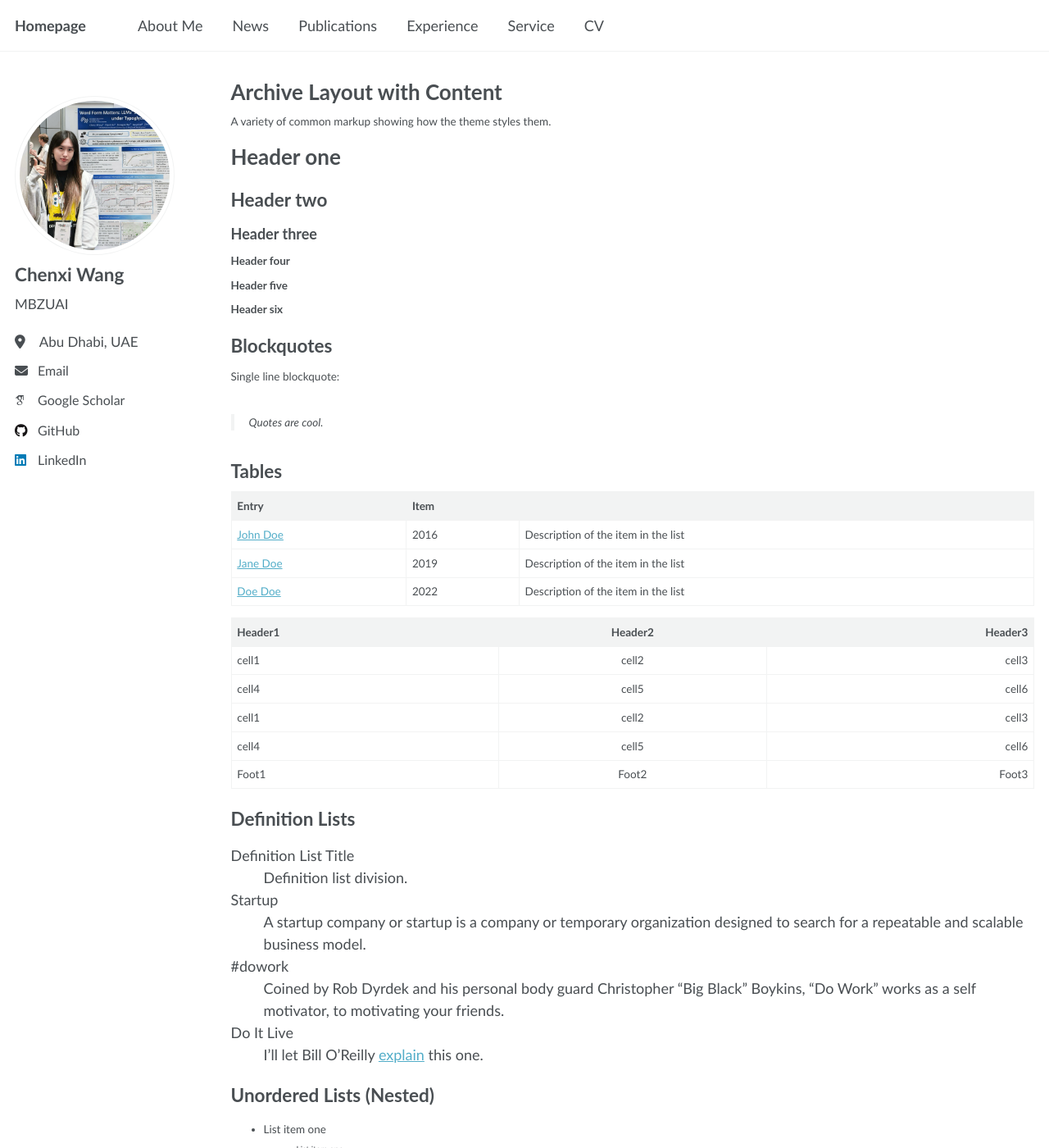
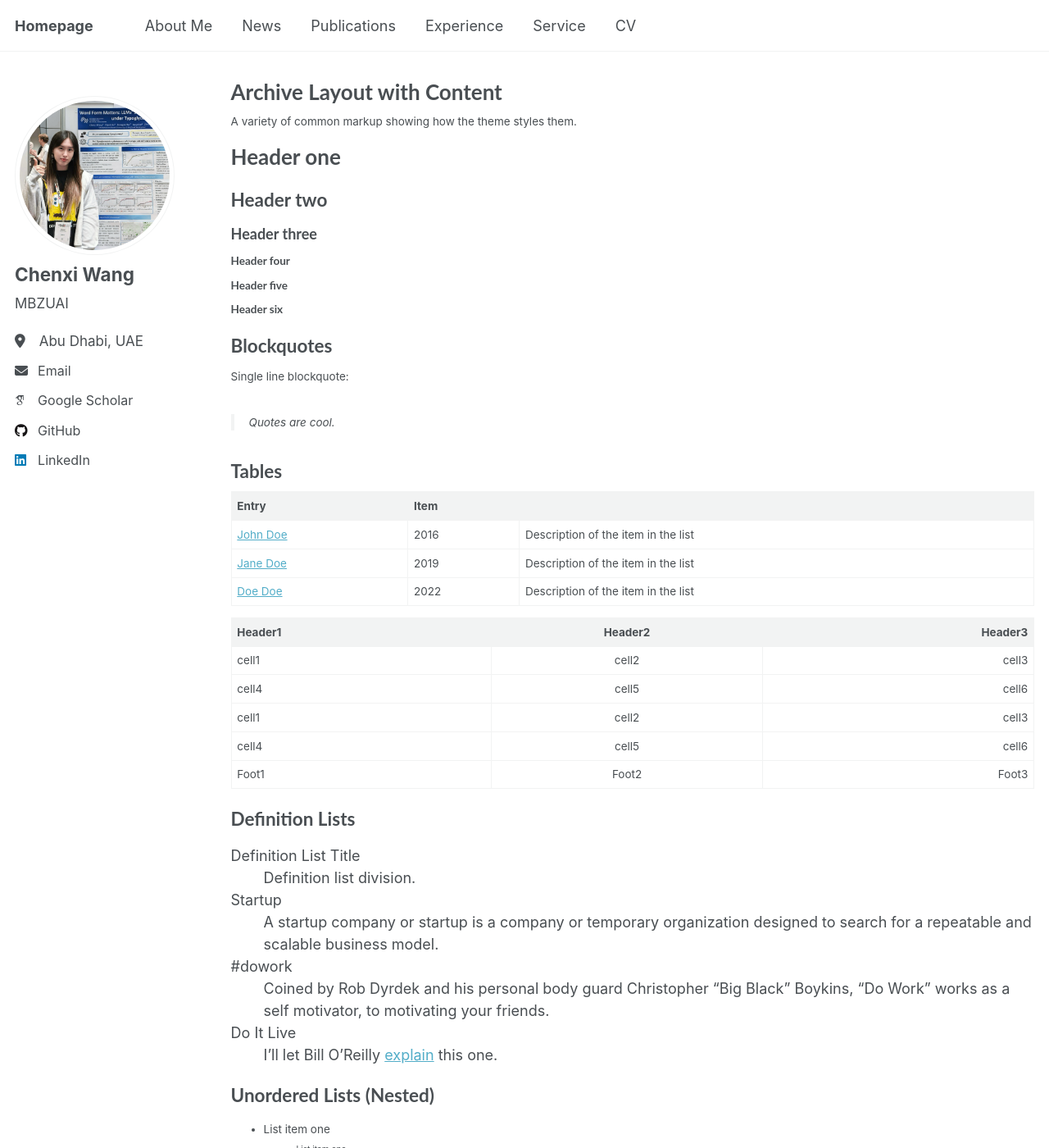
Before and after one commit to Aurora-cx/Aurora-cx.github.io, a Jekyll site: the page built from _pages/archive-layout-with-content.md, in a window 1280 px wide and 1400 px high. Shown: the whole window at 82% size. Built offline with Jekyll 4.4.1, drawn with Linux system fonts in a browser that asks for light colours; some web fonts are replaced; a script that is not in the unit is left out.

Commit message:
Use system native sans-serif fonts

```diff
--- a/_sass/_themes.scss
+++ b/_sass/_themes.scss
@@ -15,7 +15,7 @@ $indent-var                 : 1.3em;
 
 /* System typefaces */
 $serif                      : Georgia, Times, serif;
-$sans-serif                 : "Calibri", "Carlito", "Helvetica Neue", Arial, sans-serif;
+$sans-serif                 : -apple-system, BlinkMacSystemFont, "Segoe UI", Roboto, "Helvetica Neue", Arial, sans-serif;
 $monospace                  : Monaco, Consolas, "Lucida Console", monospace;
 
 /* Sans serif typefaces */
```
